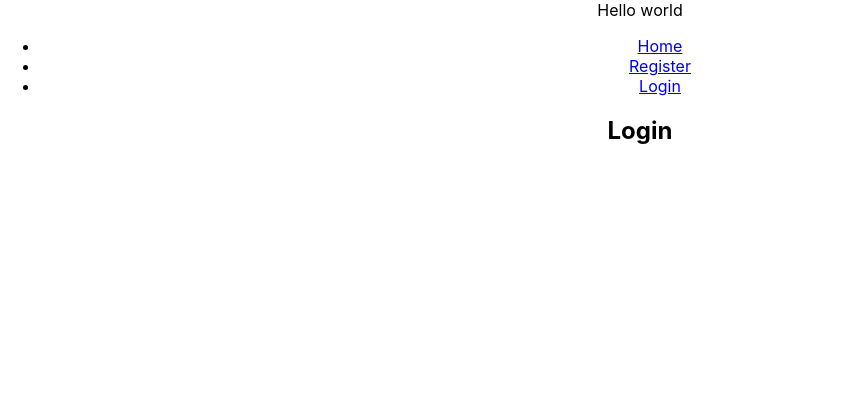
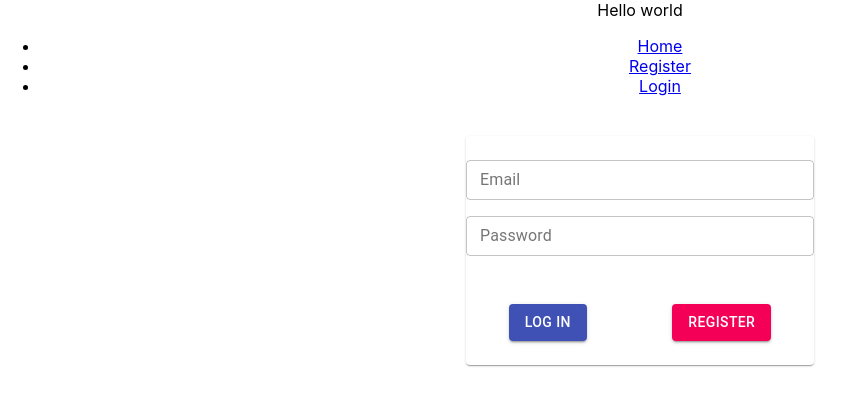
Before and after one commit to mintyTaco/basicloginap, a React (Create React App) app: page /login in a window 1280 px wide. Shown: the top 406 px of the page, without its empty margins (0-855 px from the left). Built offline with nearby package versions, Linux system fonts and the light colour scheme.

Commit message:
login component UI (WIP)

```diff
--- a/package.json
+++ b/package.json
@@ -3,6 +3,7 @@
   "version": "0.1.0",
   "private": true,
   "dependencies": {
+    "@material-ui/core": "^4.11.3",
     "@testing-library/jest-dom": "^5.11.9",
     "@testing-library/react": "^11.2.5",
     "@testing-library/user-event": "^12.8.3",
@@ -37,6 +38,6 @@
     ]
   },
   "devDependencies": {
-    "prettier": "2.2.1"
+    "prettier": "^2.2.1"
   }
 }
--- a/src/components/login.js
+++ b/src/components/login.js
@@ -1,9 +1,68 @@
-import React from 'react'
+import {
+  Button,
+  Container,
+  Grid,
+  makeStyles,
+  Paper,
+  TextField,
+} from "@material-ui/core";
+//TODO : style login component, functionality
+const useStyles = makeStyles((theme) => ({
+  container: {
+    padding: theme.spacing(6),
+  },
+}));
 
-const Login = () =>{
-    return (
-        <h2>Login</h2>
-    );
-}
+export const Login = () => {
+  const classes = useStyles();
+
+  return (
+    <Container className={classes.container} maxWidth="xs">
+      <Paper variant={"contained"}>
+        <Grid container spacing={6}>
+          <Grid item xs={12}>
+            <Grid container spacing={2}>
+              <Grid item xs={12}>
+                <TextField
+                  fullWidth
+                  label="Email"
+                  name="email"
+                  size="small"
+                  variant="outlined"
+                />
+              </Grid>
+              <Grid item xs={12}>
+                <TextField
+                  fullWidth
+                  label="Password"
+                  name="password"
+                  size="small"
+                  type="password"
+                  variant="outlined"
+                />
+              </Grid>
+            </Grid>
+          </Grid>
+          <Grid
+            item
+            xs={12}
+            style={{
+              display: "flex",
+              flexDirection: "row",
+              justifyContent: "space-around",
+            }}
+          >
+            <Button color="primary" type="submit" variant="contained">
+              Log in
+            </Button>
+            <Button color="secondary" type="submit" variant="contained">
+              Register
+            </Button>
+          </Grid>
+        </Grid>
+      </Paper>
+    </Container>
+  );
+};
 
 export default Login;
```
Also changed, not shown: 1 other file (tests, documents, lock files or other folders).
